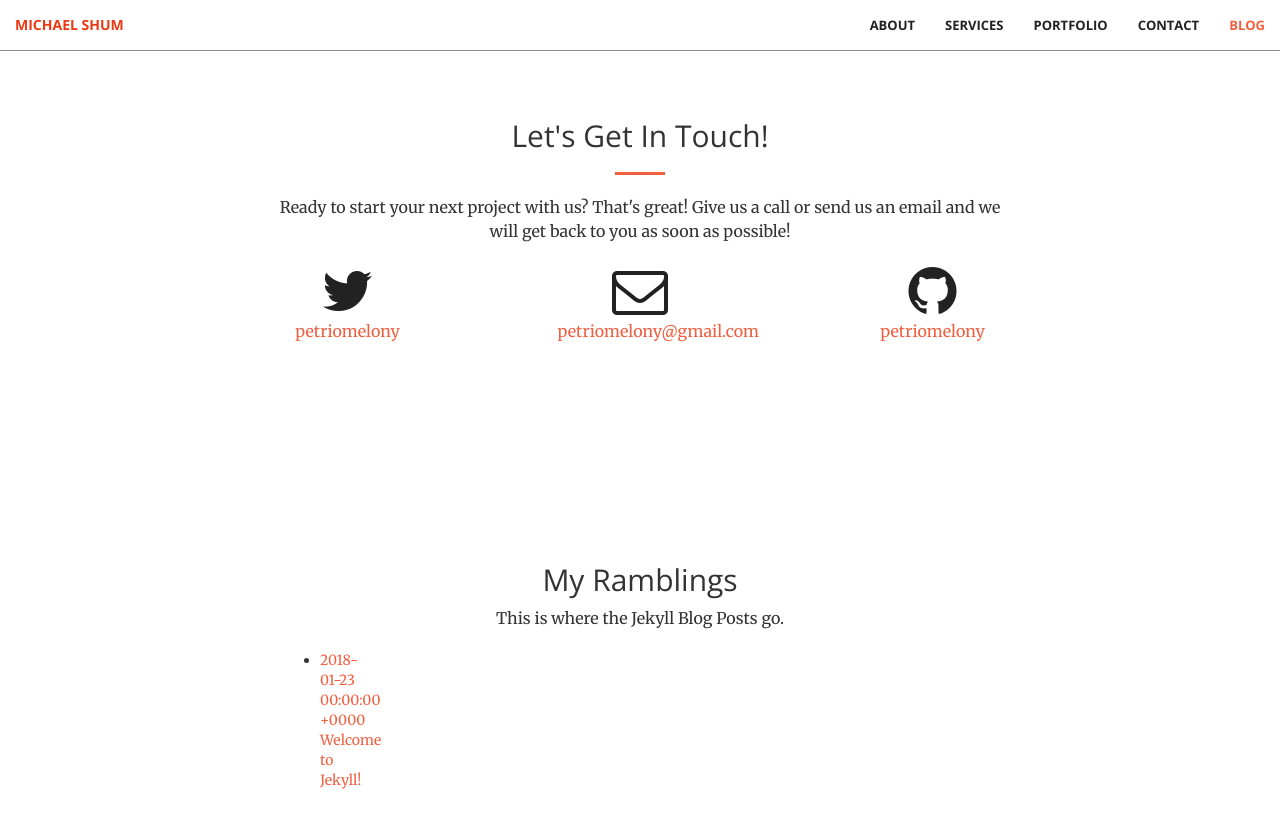
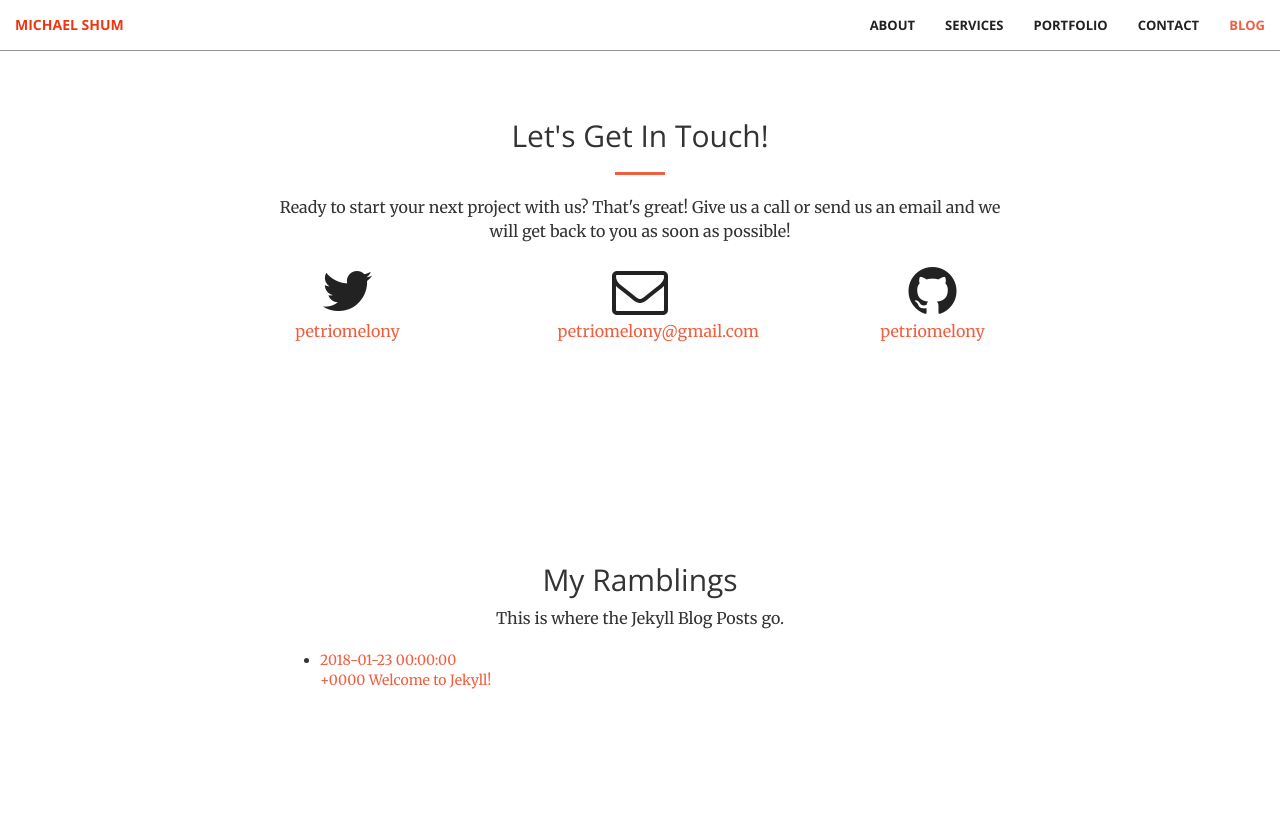
Before and after one commit to petriomelony/petriomelony.github.io, a Jekyll site: the page built from index.html, in a window 1280 px wide and 900 px high, scrolled down 2418 px. Shown: the top 828 px of the window. Built offline with Jekyll 4.4.1, drawn with Linux system fonts in a browser that asks for light colours; after the commit the page ends 3218 px from its top, so only the background shows below that.

Commit message:
Update blog.html

```diff
--- a/_includes/blog.html
+++ b/_includes/blog.html
@@ -4,7 +4,7 @@
             <div class="col-lg-8 col-lg-offset-2 text-center">
                 <h2 class="section-heading">My Ramblings</h2>
                 <p>This is where the Jekyll Blog Posts go.</p>
-                <div class="col-md-2 text-left">
+                <div class="col-md-4 text-left">
                     <ul>
                       {% for post in site.posts %}
                         <li>
```
